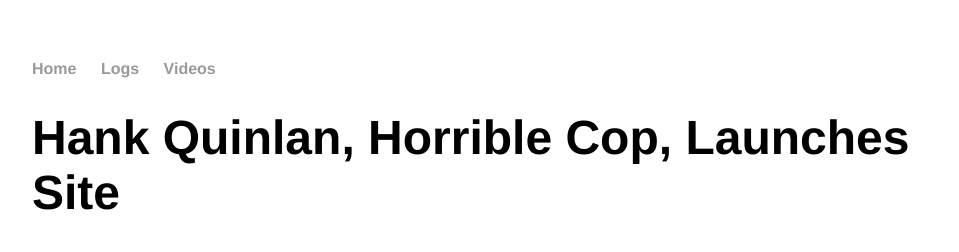
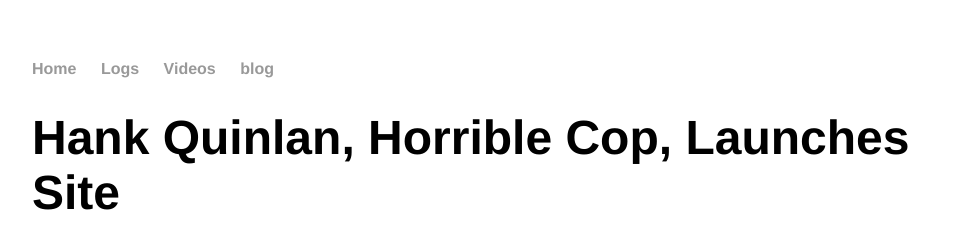
Before and after one commit to BenArtM/BenArtM.github.io, a Jekyll site: the page built from _posts/2018-06-05-hank-quinlan-site-launched.md, in a window 1280 px wide. Shown: the top 252 px of the page, without its empty margins (160-1119 px from the left). Built offline with Jekyll 4.4.1, drawn with Linux system fonts in a browser that asks for light colours.

Commit message:
Update default.html

```diff
--- a/_layouts/default.html
+++ b/_layouts/default.html
@@ -11,6 +11,7 @@
 	        		<li><a href="/">Home</a></li>
 		        	<li><a href="/about">Logs</a></li>
 	        		<li><a href="/cv">Videos</a></li>
+				<li><a href="/cv">blog</a></li>
 	    		</ul>
 			</nav>
 			<div class="container">
```
